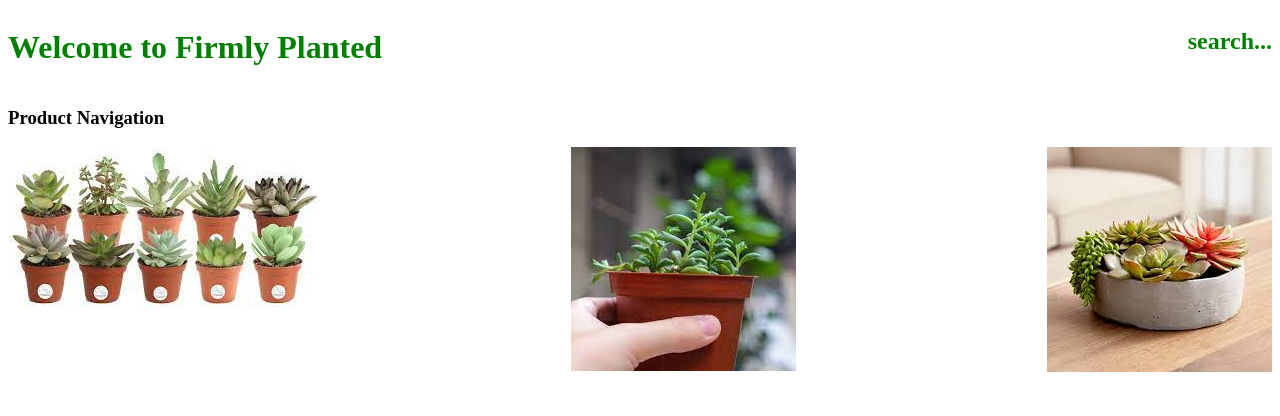
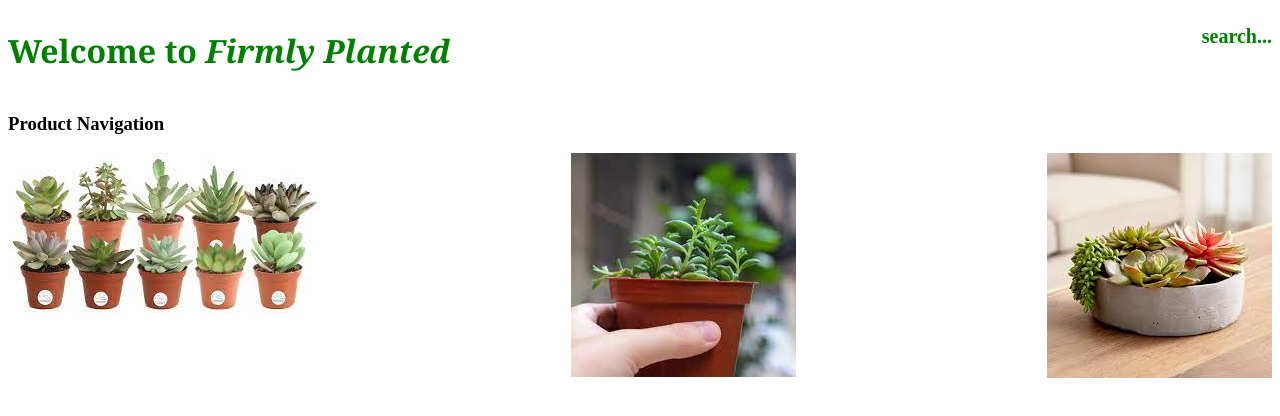
Before and after one commit to ibruns9/PlantWebsite, a plain HTML site: page index.html in a window 1280 px wide. Drawn offline with Linux system fonts and the light colour scheme.

Commit message:
Changed fonts and added some divs/spans

```diff
--- a/app.js
+++ b/app.js
@@ -0,0 +1 @@
+alert("Poop");
--- a/index.html
+++ b/index.html
@@ -14,7 +14,7 @@
 <body>
     <div id="outer">
         <div id="titleBarDiv">
-            <h1>Welcome to Firmly Planted</h1>
+            <h1>Welcome to <span id="title">Firmly Planted</span></h1>
         </div>
         <div id="searchBarDiv">
             <h2>search...</h2>
--- a/style.css
+++ b/style.css
@@ -1,10 +1,19 @@
 #titleBarDiv, #searchBarDiv {
     color: green;
     display: inline-block;
+
 }
 
+#titleBarDiv {
+    font-family: Cambria, Cochin, Georgia, Times, 'Times New Roman', serif;
+}
+#title {
+    font-style: italic;
+}
 #searchBarDiv {
     float: right;
+    font-size: 10pt;
+
 }
 
 #nav {
```
